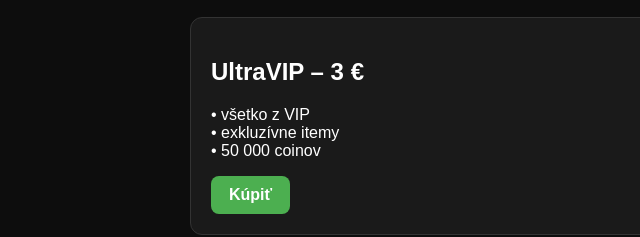
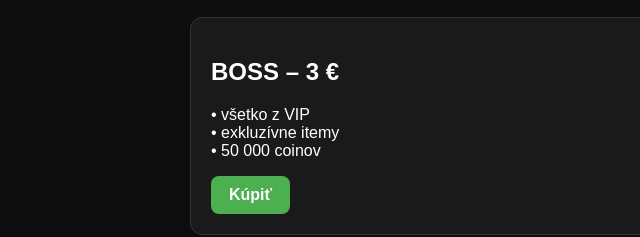
Before and after one commit to oravskalesnasmp/Oravska-Lesna-SMP, a plain HTML site: page shop.html in a window 1280 px wide. Shown: the part 409-646 px from the top of the page, 0-640 px from the left. Drawn offline with Linux system fonts and the light colour scheme.

Commit message:
Update shop.html

```diff
--- a/shop.html
+++ b/shop.html
@@ -71,7 +71,7 @@
     </div>
 
     <div class="card">
-      <h2>UltraVIP – 3 €</h2>
+      <h2>BOSS – 3 €</h2>
       <p>• všetko z VIP<br>• exkluzívne itemy<br>• 50 000 coinov</p>
       <a class="btn" href="#">Kúpiť</a>
     </div>
```
